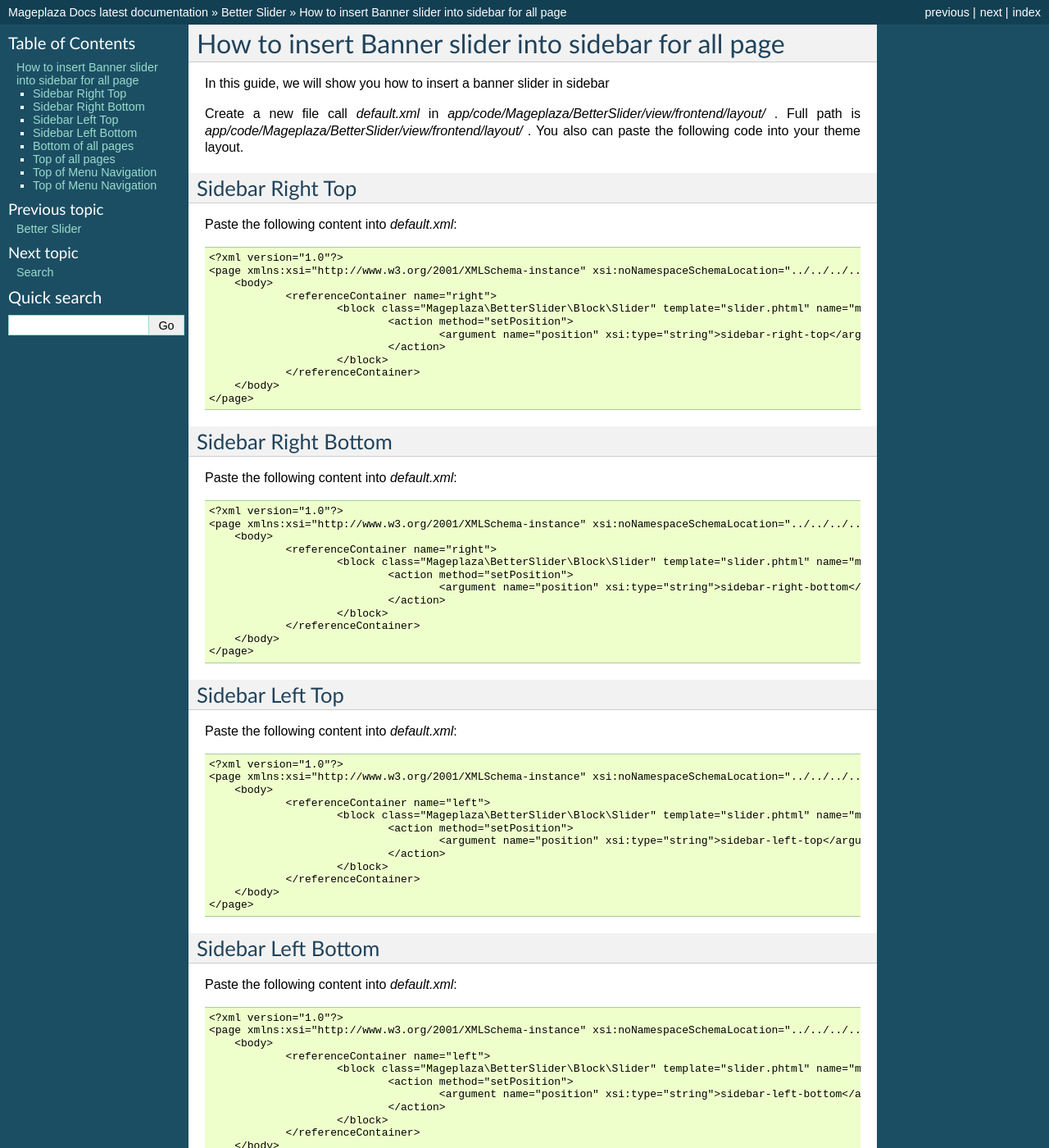
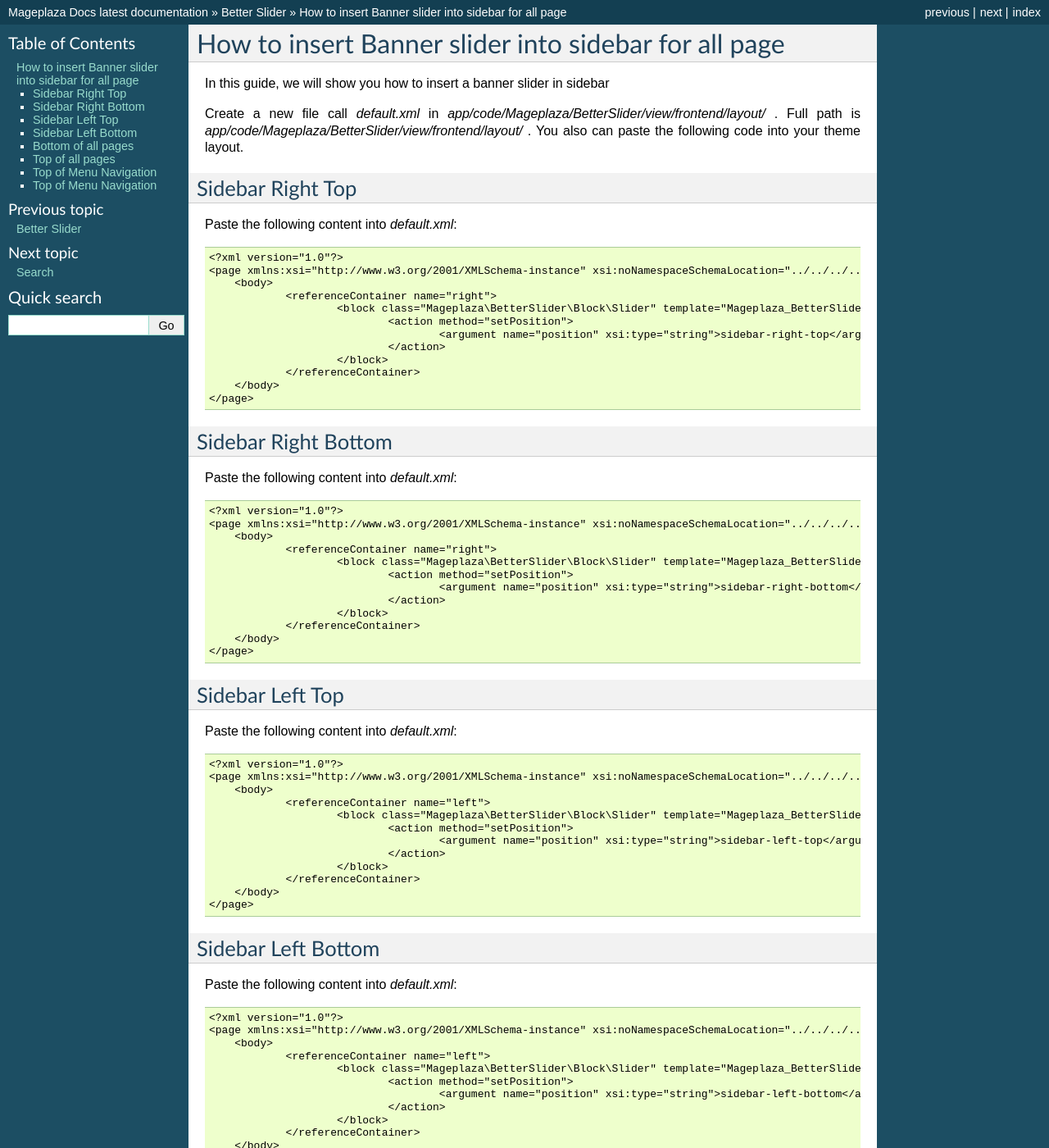
Before and after one commit to magepages/mpdocs, a Sphinx documentation site: the page built from docs/banner-slider-m2/how-to-insert-banner-slider-into-sidebar-all-pages.rst, in a window 1280 px wide and 1400 px high. Shown: the whole window at 82% size. Built offline with Sphinx 7.4.7, drawn with Linux system fonts in a browser that asks for light colours; pages that are not in the unit, such as notebooks, are missing from menus; some of the changed text lies outside the part shown.

Commit message:
Auto update

```diff
--- a/docs/banner-slider-m2/how-to-insert-banner-slider-into-sidebar-all-pages.rst
+++ b/docs/banner-slider-m2/how-to-insert-banner-slider-into-sidebar-all-pages.rst
@@ -18,7 +18,7 @@
     <page xmlns:xsi="http://www.w3.org/2001/XMLSchema-instance" xsi:noNamespaceSchemaLocation="../../../../../../../lib/internal/Magento/Framework/View/Layout/etc/page_configuration.xsd">
         <body>
         	<referenceContainer name="right">
-        		<block class="Mageplaza\BetterSlider\Block\Slider" template="slider.phtml" name="mageplaza.betterslider.sidebar.right.top" before="-">
+        		<block class="Mageplaza\BetterSlider\Block\Slider" template="Mageplaza_BetterSlider::slider.phtml" banner_id="1" name="mageplaza.betterslider.sidebar.right.top" before="-">
         			<action method="setPosition">
         				<argument name="position" xsi:type="string">sidebar-right-top</argument>
         			</action>
@@ -39,7 +39,7 @@
     <page xmlns:xsi="http://www.w3.org/2001/XMLSchema-instance" xsi:noNamespaceSchemaLocation="../../../../../../../lib/internal/Magento/Framework/View/Layout/etc/page_configuration.xsd">
         <body>
         	<referenceContainer name="right">
-        		<block class="Mageplaza\BetterSlider\Block\Slider" template="slider.phtml" name="mageplaza.betterslider.sidebar.right.bottom">
+        		<block class="Mageplaza\BetterSlider\Block\Slider" template="Mageplaza_BetterSlider::slider.phtml" banner_id="1" name="mageplaza.betterslider.sidebar.right.bottom">
         			<action method="setPosition">
         				<argument name="position" xsi:type="string">sidebar-right-bottom</argument>
         			</action>
@@ -61,7 +61,7 @@
     <page xmlns:xsi="http://www.w3.org/2001/XMLSchema-instance" xsi:noNamespaceSchemaLocation="../../../../../../../lib/internal/Magento/Framework/View/Layout/etc/page_configuration.xsd">
         <body>
         	<referenceContainer name="left">
-        		<block class="Mageplaza\BetterSlider\Block\Slider" template="slider.phtml" name="mageplaza.betterslider.sidebar.left.top" before="-">
+        		<block class="Mageplaza\BetterSlider\Block\Slider" template="Mageplaza_BetterSlider::slider.phtml" banner_id="1" name="mageplaza.betterslider.sidebar.left.top" before="-">
         			<action method="setPosition">
         				<argument name="position" xsi:type="string">sidebar-left-top</argument>
         			</action>
@@ -81,7 +81,7 @@
     <page xmlns:xsi="http://www.w3.org/2001/XMLSchema-instance" xsi:noNamespaceSchemaLocation="../../../../../../../lib/internal/Magento/Framework/View/Layout/etc/page_configuration.xsd">
         <body>
         	<referenceContainer name="left">
-        		<block class="Mageplaza\BetterSlider\Block\Slider" template="slider.phtml" name="mageplaza.betterslider.sidebar.left.bottom">
+        		<block class="Mageplaza\BetterSlider\Block\Slider" template="Mageplaza_BetterSlider::slider.phtml" banner_id="1" name="mageplaza.betterslider.sidebar.left.bottom">
         			<action method="setPosition">
         				<argument name="position" xsi:type="string">sidebar-left-bottom</argument>
         			</action>
@@ -102,7 +102,7 @@
     <page xmlns:xsi="http://www.w3.org/2001/XMLSchema-instance" xsi:noNamespaceSchemaLocation="../../../../../../../lib/internal/Magento/Framework/View/Layout/etc/page_configuration.xsd">
         <body>
     		<referenceContainer name="before.body.end">
-        		<block class="Mageplaza\BetterSlider\Block\Slider" template="slider.phtml" name="mageplaza.betterslider.page.bottom">
+        		<block class="Mageplaza\BetterSlider\Block\Slider" template="Mageplaza_BetterSlider::slider.phtml" banner_id="1" name="mageplaza.betterslider.page.bottom">
         			<action method="setPosition">
     					<argument name="position" xsi:type="string">page-bottom</argument>
         			</action>
@@ -122,7 +122,7 @@
     <page xmlns:xsi="http://www.w3.org/2001/XMLSchema-instance" xsi:noNamespaceSchemaLocation="../../../../../../../lib/internal/Magento/Framework/View/Layout/etc/page_configuration.xsd">
         <body>
     		<referenceContainer name="before.body.end">
-        		<block class="Mageplaza\BetterSlider\Block\Slider" template="slider.phtml" name="mageplaza.betterslider.content.top" before="-">
+        		<block class="Mageplaza\BetterSlider\Block\Slider" template="Mageplaza_BetterSlider::slider.phtml" banner_id="1" name="mageplaza.betterslider.content.top" before="-">
         			<action method="setPosition">
         				<argument name="position" xsi:type="string">content-top</argument>
         			</action>
@@ -142,7 +142,7 @@
     <page xmlns:xsi="http://www.w3.org/2001/XMLSchema-instance" xsi:noNamespaceSchemaLocation="../../../../../../../lib/internal/Magento/Framework/View/Layout/etc/page_configuration.xsd">
         <body>
     		<referenceContainer name="before.body.end">
-        		<block class="Mageplaza\BetterSlider\Block\Slider" template="slider.phtml" name="mageplaza.betterslider.menu.top"  before="-">
+        		<block class="Mageplaza\BetterSlider\Block\Slider" template="Mageplaza_BetterSlider::slider.phtml" banner_id="1" name="mageplaza.betterslider.menu.top"  before="-">
         			<action method="setPosition">
         				<argument name="position" xsi:type="string">menu-top</argument>
         			</action>
@@ -163,7 +163,7 @@
     <page xmlns:xsi="http://www.w3.org/2001/XMLSchema-instance" xsi:noNamespaceSchemaLocation="../../../../../../../lib/internal/Magento/Framework/View/Layout/etc/page_configuration.xsd">
         <body>
     		<referenceContainer name="before.body.end">
-        		<block class="Mageplaza\BetterSlider\Block\Slider" template="slider.phtml" name="mageplaza.betterslider.menu.bottom">
+        		<block class="Mageplaza\BetterSlider\Block\Slider" template="Mageplaza_BetterSlider::slider.phtml" banner_id="1" name="mageplaza.betterslider.menu.bottom">
         			<action method="setPosition">
         				<argument name="position" xsi:type="string">menu-bottom</argument>
         			</action>
```
